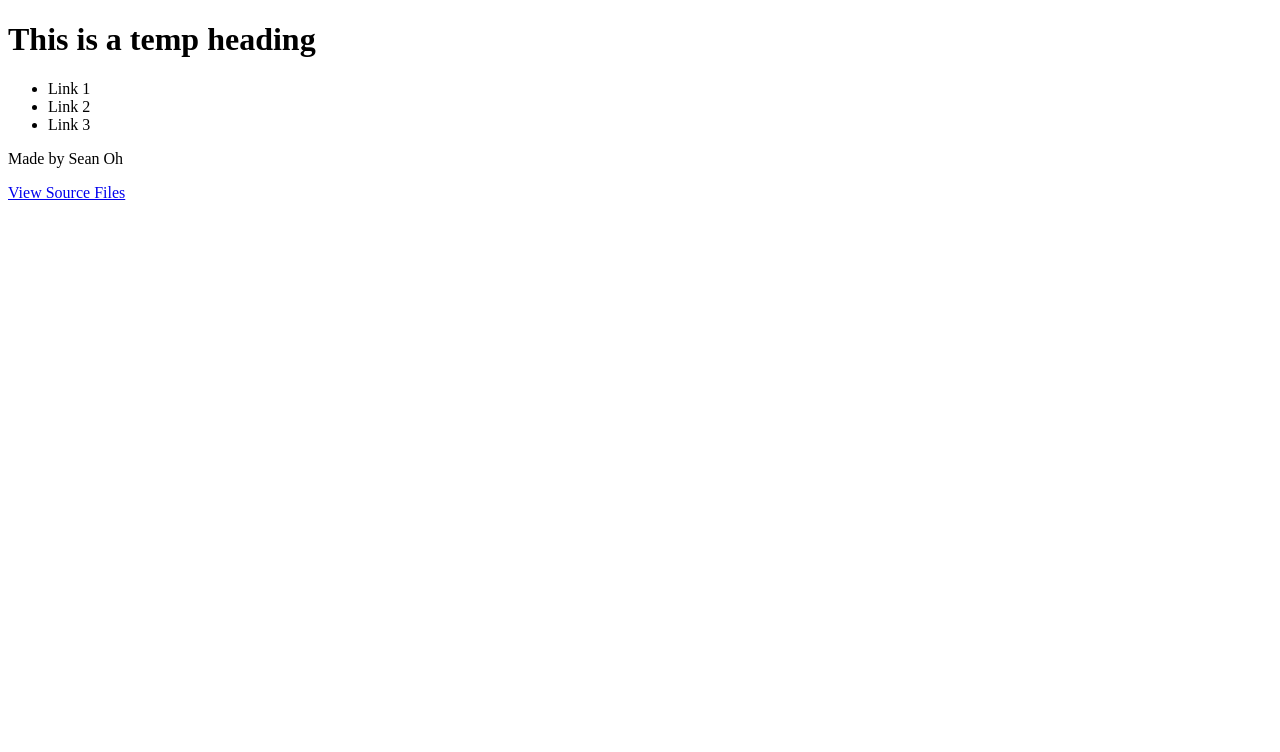
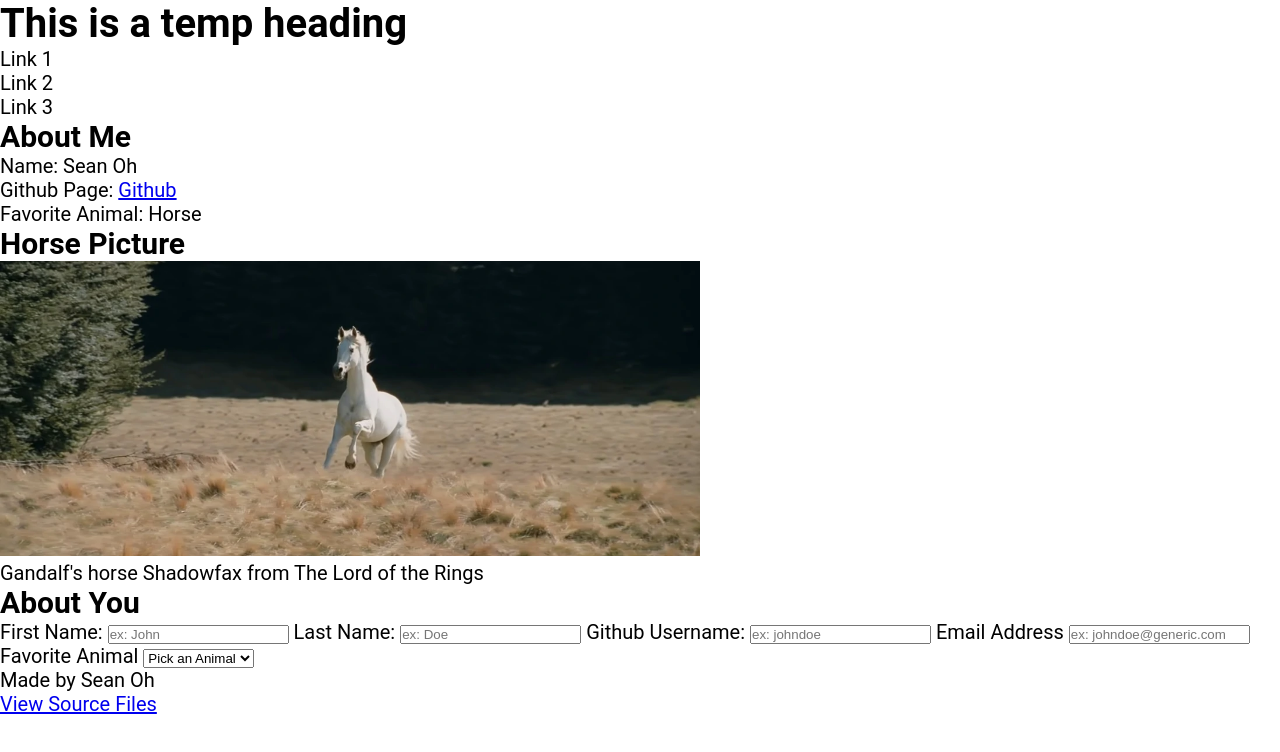
Before and after one commit to seannoh/landing-page, a plain HTML site: page index.html in a window 1280 px wide. Drawn offline with Linux system fonts and the light colour scheme.

Commit message:
added html main content

```diff
--- a/assets/css/style.css
+++ b/assets/css/style.css
@@ -0,0 +1,11 @@
+* {
+  margin: 0;
+  padding: 0;
+}
+
+body {
+  position: relative;
+  font-family: Roboto, Helvetica, sans-serif;
+  font-size: 20px;
+
+}
--- a/index.html
+++ b/index.html
@@ -4,6 +4,7 @@
   <meta charset="UTF-8">
   <meta http-equiv="X-UA-Compatible" content="IE=edge">
   <meta name="viewport" content="width=device-width, initial-scale=1.0">
+  <link rel="stylesheet" href="assets/css/style.css">
   <title>Landing Page</title>
 </head>
 <body>
@@ -18,12 +19,56 @@
     </nav>
   </header>
   <main>
+    <section>
+      <h2>About Me</h2>
+      <ul>
+        <li>Name: Sean Oh</li>
+        <li>Github Page: <a href="https://github.com/seannoh">Github</a></li>
+        <li>Favorite Animal: Horse</li>
+      </ul>
+    </section>
+    <section>
+      <h2>Horse Picture</h2>
+      <figure>
+        <img width="700px" src="assets/images/shadowfax.jpeg" alt="white horse on a field">
+        <figcaption>Gandalf's horse Shadowfax from The Lord of the Rings</figcaption>
+      </figure>
+    </section>
+    <section>
+      <h2>About You</h2>
+      <form autocomplete="on">
+        <label for="fname">First Name:</label>
+        <input type="text" name="fname" id="fname" placeholder="ex: John">
+        <label for="lname">Last Name:</label>
+        <input type="text" name="lname" id="lname" placeholder="ex: Doe">
+        <label for="github-user">Github Username:</label>
+        <input type="url" name="github-user" id="github-user" placeholder="ex: johndoe">
+        <label for="email">Email Address</label>
+        <input type="email" name="email" id="email" placeholder="ex: johndoe@generic.com">
+        <label for="fav-animal">Favorite Animal</label>
+        <select name="fav-animal" onchange="checkOther(this.value)">
+          <option value="pick an animal">Pick an Animal</option>
+          <option value="dog">Dog</option>
+          <option value="cat">Cat</option>
+          <option value="horse">Horse</option>
+          <option value="other">Other</option>
+        </select>
+        <input type="text" name="animal" id="animal" style="display: none;">
+
+        <script>
+          function checkOther(value){
+            var element = document.getElementById("animal");/*  $(animal); */
+            if(value=="other"){
+              element.style.display = "block";
+            }else{
+              element.style.display = "none";
+            }
+          }
+        </script>
 
 
-    <form>
-
-    </form>
-
+      </form>
+    </section>
   </main>
 
   <footer>
```
Also changed, not shown: assets/images/shadowfax.jpeg (added).
